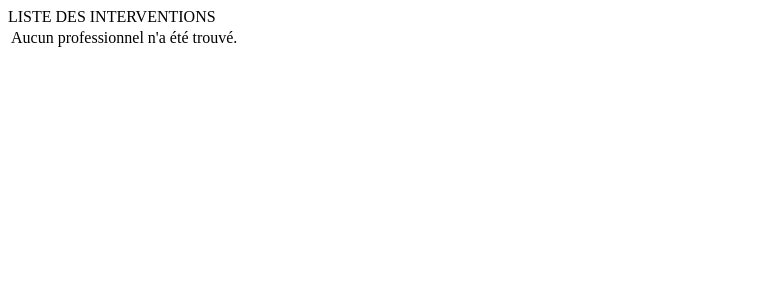
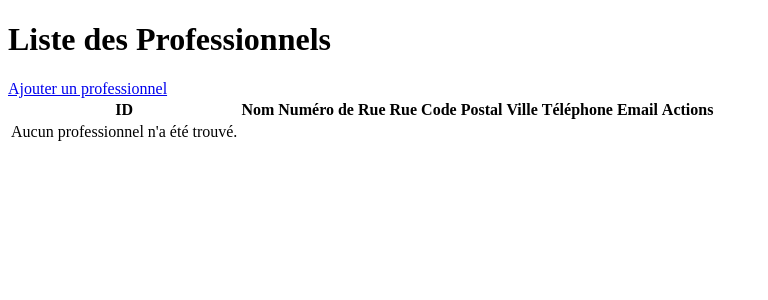
Before and after one commit to ZakinaA/24KEONEWS, a Symfony app: template templates/professionnel/lister.html.twig in a window 1280 px wide. Shown: the top 300 px of the page, without its empty margins (0-768 px from the left). Run offline with Twig, Linux system fonts and the light colour scheme; the template is opened without the code that fills it, so the values that code supplies are empty; some libraries are stand-ins or nearby versions.

Commit message:
Ajout d'informations supplémentaires à l'affichage + bouton aouter, supprimer et modifier avec confirmation de suppression

```diff
--- a/templates/professionnel/lister.html.twig
+++ b/templates/professionnel/lister.html.twig
@@ -1,27 +1,56 @@
 <!DOCTYPE html>
-<html>
+<html lang="fr">
 <head>
     <meta charset="UTF-8">
-        <title>{% block title %}Welcome!{% endblock %}</title>
+    <meta name="viewport" content="width=device-width, initial-scale=1.0">
+    <title>
+        {% block title %}Liste des Professionnels{% endblock %}
+    </title>
     {% block stylesheets %}{% endblock %}
 </head>
 <body>
-        {% block body %}{% endblock %}
-        {% block javascripts %}{% endblock %}
+    <h1>Liste des Professionnels</h1>
+    <a href="{{ path('app_professionnel_ajouter') }}">Ajouter un professionnel</a>
 
-		LISTE DES INTERVENTIONS</br>
     <table>
+        <thead>
+            <tr>
+                <th>ID</th>
+                <th>Nom</th>
+                <th>Numéro de Rue</th>
+                <th>Rue</th>
+                <th>Code Postal</th>
+                <th>Ville</th>
+                <th>Téléphone</th>
+                <th>Email</th>
+                <th>Actions</th>
+            </tr>
+        </thead>
+        <tbody>
             {% for p in pProfessionnels %}
                 <tr>
                     <td><a href="{{ path('app_professionnel_consulter', { 'id': p.id }) }}">{{ p.id }}</a></td>
                     <td><a href="{{ path('app_professionnel_consulter', { 'id': p.id }) }}">{{ p.nom }}</a></td>
-                <td><a href="{{ path('app_professionnel_consulter', { 'id': p.id }) }}">{{ p.ville }}</a></td>
+                    <td>{{ p.numRue }}</td>
+                    <td>{{ p.rue }}</td>
+                    <td>{{ p.copos }}</td>
+                    <td>{{ p.ville }}</td>
+                    <td>{{ p.tel }}</td>
+                    <td>{{ p.mail }}</td>
+                    <td>
+                        <a href="{{ path('app_professionnel_modifier', { id: p.id }) }}">Modifier</a> |
+                        <a href="{{ path('app_professionnel_supprimer', { id: p.id }) }}"
+                           onclick="return confirm('Êtes-vous sûr de vouloir supprimer ce professionnel ?')">Supprimer</a>
+                    </td>
                 </tr>
             {% else %}
                 <tr>
                     <td>Aucun professionnel n'a été trouvé.</td>
                 </tr>
             {% endfor %}
+        </tbody>
     </table>
+
+    {% block javascripts %}{% endblock %}
 </body>
 </html>
```
Lines whose indentation alone changed are shown as unchanged.
